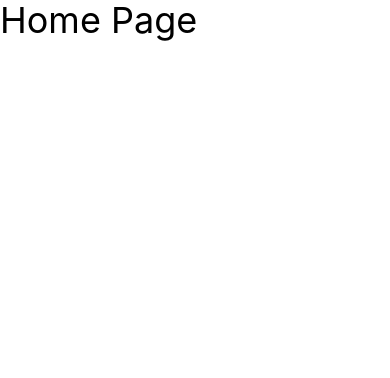
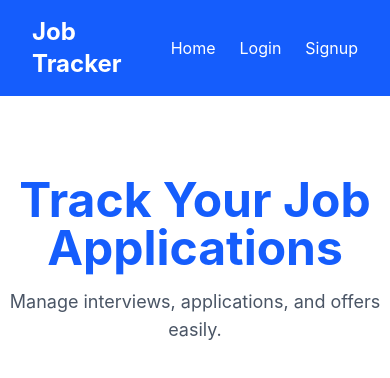
Before and after one commit to md-anas-khan-ai/JOB-TRACKER, a React (Vite) app in the folder client/: page / in a window 390 px wide. Shown: the top 378 px of the page. Built offline with nearby package versions, Linux system fonts and the light colour scheme.

Commit message:
feat: create responsive navbar component

```diff
--- a/client/src/components/Navbar.jsx
+++ b/client/src/components/Navbar.jsx
@@ -0,0 +1,17 @@
+import { Link } from 'react-router-dom'
+
+function Navbar() {
+  return (
+    <nav className="bg-blue-600 text-white px-8 py-4 flex justify-between items-center">
+      <h1 className="text-2xl font-bold">Job Tracker</h1>
+
+      <div className="flex gap-6">
+        <Link to="/">Home</Link>
+        <Link to="/login">Login</Link>
+        <Link to="/signup">Signup</Link>
+      </div>
+    </nav>
+  )
+}
+
+export default Navbar
--- a/client/src/pages/Home.jsx
+++ b/client/src/pages/Home.jsx
@@ -1,5 +1,21 @@
+import Navbar from '../components/Navbar'
+
 function Home() {
-  return <h1 className="text-4xl">Home Page</h1>
+  return (
+    <div>
+      <Navbar />
+
+      <div className="text-center mt-20">
+        <h1 className="text-5xl font-bold text-blue-600">
+          Track Your Job Applications
+        </h1>
+
+        <p className="mt-4 text-gray-600 text-lg">
+          Manage interviews, applications, and offers easily.
+        </p>
+      </div>
+    </div>
+  )
 }
 
 export default Home
```
